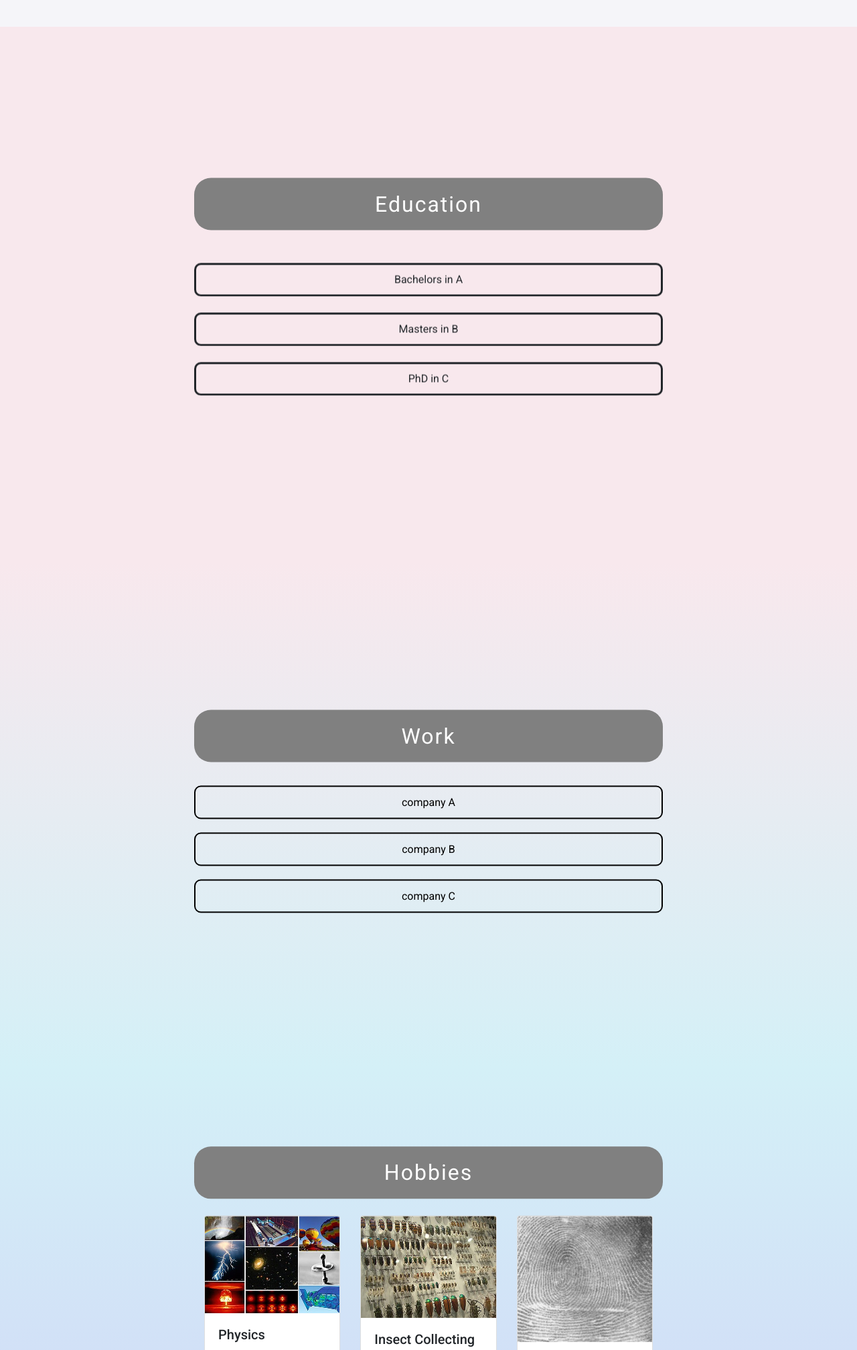
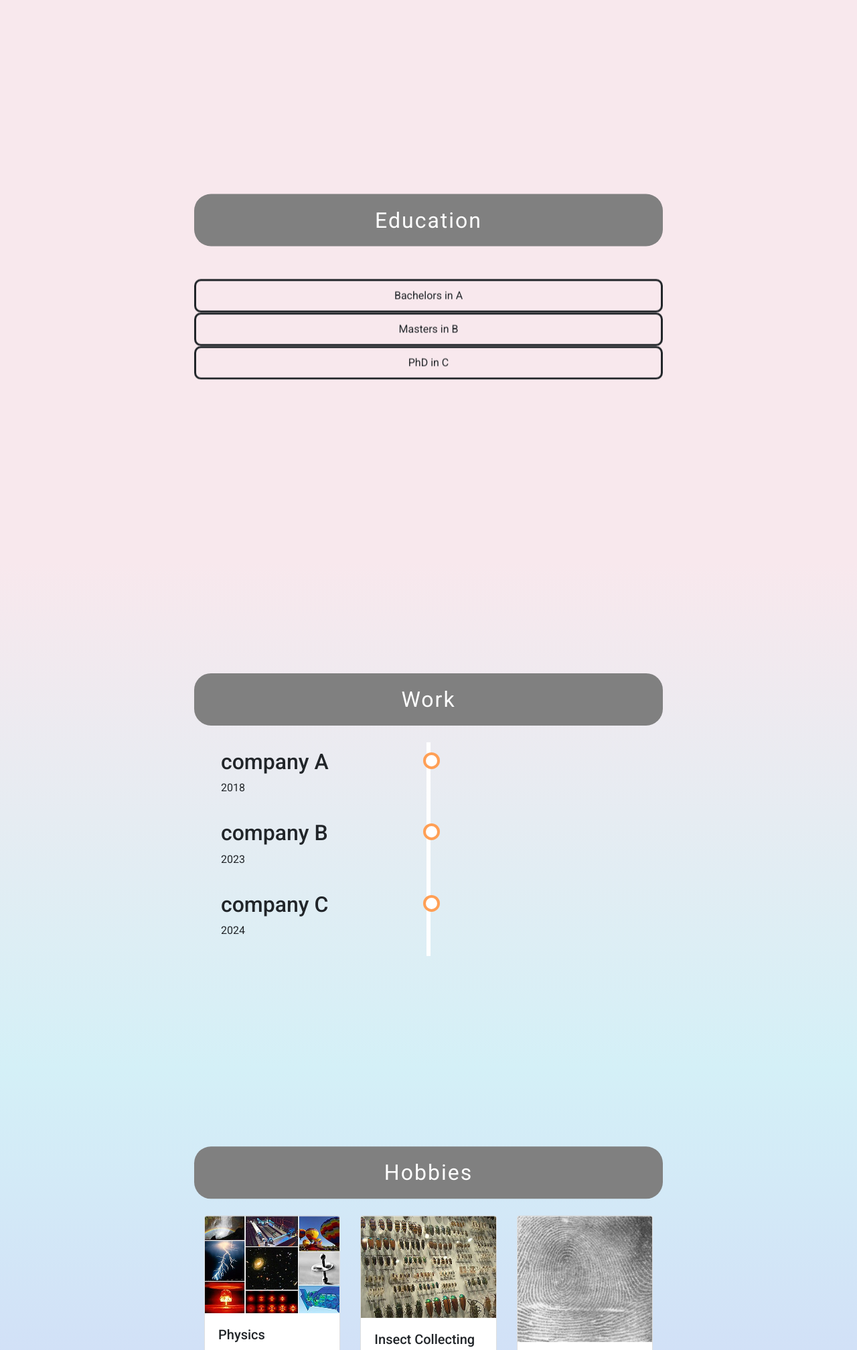
Before and after one commit to MLH-Fellowship/project-22-fal-13-hackathon-team-2, a Flask app: page /user/0/ in a window 1280 px wide. Shown: the part 800-2815 px from the top of the page at 67% size. Run offline with Flask 2, Linux system fonts and the light colour scheme; some libraries are stand-ins or nearby versions.

Commit message:
Working now

```diff
--- a/app/__init__.py
+++ b/app/__init__.py
@@ -1,6 +1,8 @@
 import os, json
 from flask import Flask, render_template, request, url_for, jsonify
 from dotenv import load_dotenv
+from flask_googlemaps import GoogleMaps
+#GoogleMaps(app, key="8JZ7i18MjFuM35dJHq70n3Hx4")
 
 load_dotenv()
 app = Flask(__name__)
@@ -13,11 +15,11 @@
 # Hobbies JSON
 json_url = os.path.join(SITE_ROOT, "data", "hobbies.json")
 hobbies = json.load(open(json_url))
-
+"""
 @app.route('/hobbies')
 def hobbies():
     return render_template('hobbies.html', title="MLH Fellow", url=os.getenv("URL"), users=users)
-
+"""
 @app.route('/places')
 def get_places():
     global places
--- a/app/static/styles/main.css
+++ b/app/static/styles/main.css
@@ -10,8 +10,8 @@
 }
 
 body {
-    background-color: #f5f5f9;
-    background-size: cover;
+    background-color: #f8e8ed;
+    background-size: contain;
     width: auto;
     overflow-x: hidden;
     font-family: "Roboto", serif;
@@ -32,14 +32,14 @@
     flex-direction: column;
 }
 #vid{
-    position: fixed;
-    right:0;
-    bottom: 0px;
-    min-width: 100%;
-    min-height: 100%;
-    z-index: -1;
+    position: absolute;
+    left: 0px;
+    top: 0px;
+    width: 100%;
+    height: 100%;
+    z-index: 0;
+    object-fit: cover;
 }
-
 .profile {
     /*background-image: linear-gradient(#b8cfec, #f8e8ed);
     /* background-color: #1d539f !important; */
@@ -119,7 +119,7 @@
 }
 
 .places {
-    overflow-x: hidden;
+    overflow: hidden;
     position: relative;
     /* background-color: whitesmoke; */
     background-image: linear-gradient( #d0d5f7, #b8cfec);
@@ -143,6 +143,7 @@
     align-items: center;
     flex-direction: column;
 }
+
 
 .box {
     position: absolute;
@@ -471,3 +472,48 @@
 .square{
     display:flex;
 }
+
+.timeline {
+    position: relative;
+    max-width: 1200px;
+    margin: 0 auto;
+  }
+
+  /* The actual timeline (the vertical ruler) */
+  .timeline::after {
+    content: '';
+    position: absolute;
+    width: 6px;
+    background-color: white;
+    top: 0;
+    bottom: 0;
+    left: 50%;
+    margin-left: -3px;
+  }
+
+  /* Container around content */
+  .timeline-container {
+    padding: 10px 40px;
+    position: relative;
+    background-color: inherit;
+    width: 50%;
+  }
+
+  /* The circles on the timeline */
+  .timeline-container::after {
+    content: '';
+    position: absolute;
+    width: 25px;
+    height: 25px;
+    right: -17px;
+    background-color: white;
+    border: 4px solid #FF9F55;
+    top: 15px;
+    border-radius: 50%;
+    z-index: 1;
+  }
+
+  /* Place the container to the left */
+  .left {
+    left: 0;
+  }
--- a/app/templates/profile.html
+++ b/app/templates/profile.html
@@ -73,7 +73,11 @@
     </nav>
 
     <section class="about" id="about">
-      <div class="box text-center">{% block about %}{% endblock %}</div>
+      <video autoplay muted loop id="vid">
+          <source src='/static/Flower.mp4' type="video/mp4">
+      </video>
+      <div class="box text-center">{% block about %}{% endblock %}
+      </div>
     </section>
 
     <section class="education" id="education">
--- a/app/templates/user.html
+++ b/app/templates/user.html
@@ -8,7 +8,7 @@
 {% endblock %} {% block education %}
 <div class="main_title">Education</div>
 <!-- <h1 style="text-align: center">Education</h1> -->
-<br />
+<br/>
 {% for k,v in edu.items() %}
 <div class="flip-card">
   <div class="flip-card-inner">
@@ -20,25 +20,34 @@
     </div>
   </div>
 </div>
+{% endfor %}
 <br />
-{% endfor %} {% endblock %} {% block work %}
+{% endblock %}
+
+{% block work %}
 <div class="main_title">Work</div>
 <!-- <h1 style="text-align: center">Work</h1> -->
+<div class="timeline">
   {% for k,v in work.items() %}
-<div class="column2">
+  <div class="timeline-container left">
+    <div class="content">
+        <h2>{{k}}</h2>
+          <p>{{v}}</p>
+      <!--div class="column2">
         <button
         type="button"
         class="collapsible"
         style="width: 700px; border-color: black; border-radius: 10px"
         >
-    {{k}}
     </button>
-  <div class="content_work">
-    <p>{{v}}</p>
+    <div class="content_work"-->
     </div>
   </div>
+{% endfor %}
+</div>
 
-{% endfor %} {% endblock %} {% block hobbies %}
+{% endblock %}
+{% block hobbies %}
 <div class="main_title">Hobbies</div>
 <div class="container mt-4">
   <div class="row g-3">
@@ -168,8 +177,13 @@
     </div>
   </div>
   {% endblock %} {% block map %}
-  <div class="main_title">Interesting Map</div>
-        <iframe src="{{map.address}}" width="700" height="450" style="border:0;" allowfullscreen="" loading="lazy" referrerpolicy="no-referrer-when-downgrade"></iframe>
+  <div id="map">Where do You want to Go?</div>
+        <img src = "https://maps.googleapis.com/maps/api/staticmap?center=Albany%2C+NY&zoom=0&scale=2&size=600x300&maptype=roadmap&format=png&key=YOUR-API-KEY-HERE"
+        &markers=color:blue%7Clabel:S%7C40.702147,-74.015794
+        &markers=color:green%7Clabel:G%7C40.711614,-74.012318
+        &markers=color:red%7Clabel:C%7C40.718217,-73.998284
+        alt="" >
+        <!--iframe src="{{map.address}}" width="700" height="450" style="border:0;" allowfullscreen="" loading="lazy" referrerpolicy="no-referrer-when-downgrade"></iframe-->
   </div>
   {% endblock %}
 </div>
```
Also changed, not shown: app/static/js/index.js (+19 -0 lines). Lines whose indentation alone changed are shown as unchanged.
